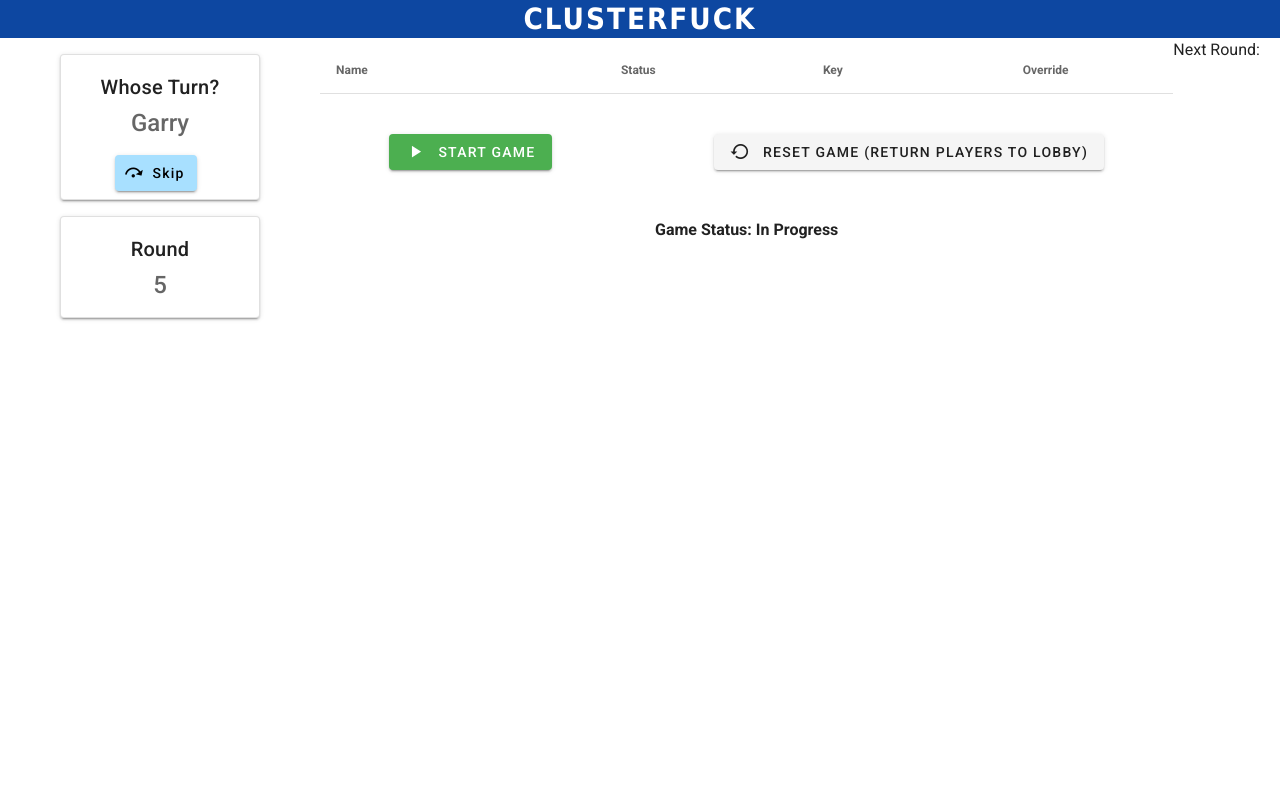
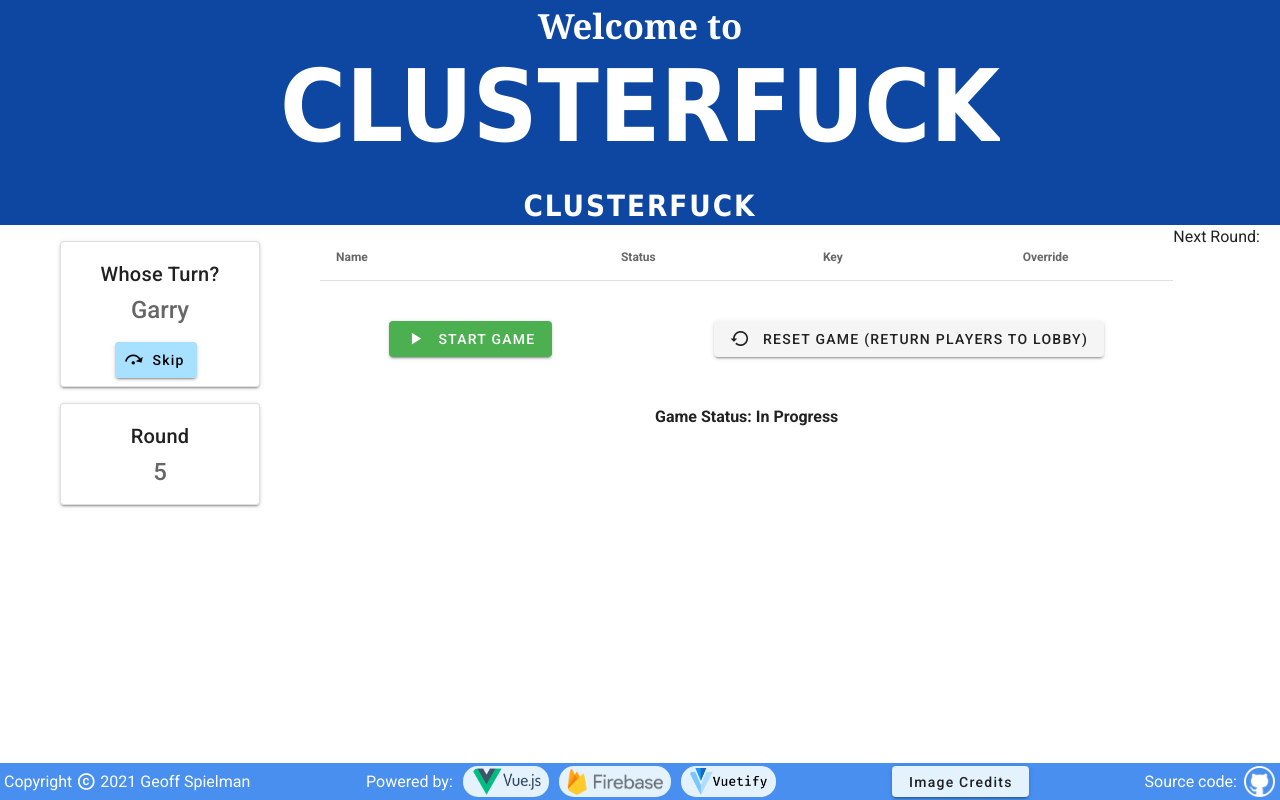
Before and after one commit to GeoffSpielman/BattleBlobs, a Vue app: page /Host in a window 1280 px wide. Built offline with nearby package versions, Linux system fonts and the light colour scheme.

Commit message:
Footer animations good, header animations partially working

```diff
--- a/src/App.vue
+++ b/src/App.vue
@@ -1,19 +1,37 @@
 <template>
   <v-app>
-    <v-main>
-      <router-view></router-view>
+    <v-main class="outermostDiv">
+      <the-header :startPageDisplay= "onStartPage"></the-header>
+      <div id="pageContainingDiv">
+        <router-view></router-view>
+      </div>
+      <the-footer :startPageDisplay= "onStartPage"></the-footer>
     </v-main>
   </v-app>
 </template>
 
 <script lang="ts">
 
-import { Component, Vue } from "vue-property-decorator";
+import { Component, Vue, Watch } from "vue-property-decorator";
+import {Route} from 'vue-router';
+import TheHeader from "@/components/TheHeader.vue";
+import TheFooter from "@/components/TheFooter.vue";
 
 @Component({
-  name: "App"
+  name: "App",
+  components: {
+    TheHeader,
+    TheFooter,
+  },
 })
 export default class App extends Vue {
+
+  onStartPage: boolean = true;
+
+  @Watch('$route', { immediate: true})
+   onRouteChange(newRoute: Route) {
+     this.onStartPage = (newRoute.name) === "Start" ? true : false;
+    }
 
   created(){
     this.$store.dispatch('playerStore/getFirebaseDatabase')
@@ -26,10 +44,19 @@ export default class App extends Vue {
 *{
   box-sizing: border-box;
 }
+
+.v-main__wrap{
+  display: flex;
+  flex-direction: column;
+}
 .outermostDiv {
   height: 100%;
   width: 100%;
   display: flex;
   flex-direction: column;
 }
+
+#pageContainingDiv{
+  flex-grow: 1;
+}
 </style>
--- /dev/null
+++ b/src/components/TheFooter.vue
@@ -0,0 +1,116 @@
+<template>
+  <transition name="footerTrans">
+    <v-footer
+      color="primary lighten-1"
+      padless
+      id="footerOutermost"
+      v-if="startPageDisplay"
+    >
+      <div id="copyrightDiv" class="footerDiv pl-1">
+        Copyright
+        <v-icon dense color="white" class="px-1"> mdi-copyright</v-icon> 2021
+        Geoff Spielman
+      </div>
+      <div id="poweredByDiv" class="footerDiv">
+        Powered by:
+        <a class="linkTag" href="https://vuejs.org/">
+          <img class="linkImage" src="@/assets/home/vue_js_logo.png" /><img />
+        </a>
+        <a class="linkTag" href="https://firebase.google.com/">
+          <img class="linkImage" src="@/assets/home/firebase_logo.png" /><img />
+        </a>
+        <a class="linkTag" href="https://vuetifyjs.com/en/">
+          <img class="linkImage" src="@/assets/home/vuetify_logo.png" /><img />
+        </a>
+      </div>
+      <div id="imageCreditsDiv" class="footerDiv">
+        <v-btn
+          dense
+          color="#e3f2fd"
+          class="text-none"
+          height="31px"
+          @click="imageCreditsBtnClicked()"
+        >
+          Image Credits
+        </v-btn>
+      </div>
+      <div id="sourceCodeDiv" class="footerDiv">
+        Source code:
+        <a class="linkTag" href="https://github.com/GeoffSpielman/BattleBlobs">
+          <img id="githubImage" src="@/assets/home/github_logo.png" /><img />
+        </a>
+      </div>
+    </v-footer>
+  </transition>
+</template>
+
+<script lang="ts">
+import { Component, Prop, Vue } from "vue-property-decorator";
+
+@Component({})
+export default class HomeFooter extends Vue {
+  @Prop({ required: true, type: Boolean })
+  readonly startPageDisplay: boolean = true;
+
+  imageCreditsBtnClicked() {
+    this.$router.push("/imageCredits");
+  }
+}
+</script>
+
+<style scoped>
+#footerOutermost {
+  justify-content: space-between;
+  height: 37px;
+}
+.footerDiv {
+  color: white;
+  display: flex;
+  align-items: center;
+}
+
+.linkTag {
+  display: flex;
+  align-items: center;
+  justify-content: center;
+}
+.linkImage {
+  height: 31px;
+  border-radius: 15px;
+  background-color: #e3f2fd;
+  padding: 2px 8px;
+  margin: 3px 0px 3px 10px;
+}
+
+.linkImage:hover {
+  background-color: white;
+}
+
+#githubImage {
+  height: 31px;
+  margin: 3px 5px 3px 7px;
+}
+
+#githubImage:hover {
+  background-color: #64b5f6;
+}
+
+/* tranisitons */
+.footerTrans-enter{
+  height: 0px !important;
+}
+
+.footerTrans-enter-active{
+  height: 37px;
+  transition: height 0.5s !important;
+}
+
+.footerTrans-leave-active{
+  transition: height 0.5s ease-in;
+  height: 0px !important;
+}
+
+.footerTrans-leave-to{
+  height: 0px !important;
+}
+</style>
--- a/src/components/TheHeader.vue
+++ b/src/components/TheHeader.vue
@@ -1,42 +1,140 @@
 <template>
-  <transition name="headerShrink" appear>
-    <v-container id="headerDiv"> CLUSTERFUCK </v-container>
-  </transition>
+  <div id="headerOuterDiv" :class="{largeHeader: largeHeader, smallHeader: smallHeader}">
+    <transition name="welcomeFade" appear>
+    <h2 id="welcomeDiv" :class="{largeWelcome: largeHeader, smallWelcome: smallHeader}">Welcome to</h2>
+    </transition>
+    <transition name="titleGrow" appear>
+      <h1 id="titleDiv" :class="{largeTitle: largeHeader, smallTitle: smallHeader}">CLUSTERFUCK</h1>
+    </transition>
+  </div>
 </template>
 
+<script lang="ts">
+import { Component, Prop, Vue } from "vue-property-decorator";
+
+@Component({
+  name: "HomeTitle",
+})
+export default class HomeTitle extends Vue {
+  @Prop({required: true, type: Boolean}) readonly startPageDisplay: boolean = true;
+
+  get largeHeader(): boolean {
+    return this.startPageDisplay;
+  }
+
+  get smallHeader(): boolean {
+    return !this.startPageDisplay;
+  }
+
+}
+</script>
+
 <style scoped>
-#headerDiv {
-  text-align: center;
-  font-size: 22pt;
-  font-family: Copperplate Gothic, Tahoma, sans-serif;
-  font-weight: bold;
-  letter-spacing: 2px;
-
+#headerOuterDiv {
+  display: flex;
+  align-items: center;
+  flex-direction: column;
   background-color: #0d47a1;
   color: white;
+  transition: all 0.75s ease-out;
+}
+.largeHeader {
+  height: 187px;
 
-  margin: -2px 0px 0px 0px;
-  padding: 0px;
-  max-width: 100%;
-  width: 100%;
+}
+.smallHeader{
   height: 40px;
+}
+
+#welcomeDiv {
+  font-size: 26pt;
+  font-family: Georgia, Helvetica, Tahoma, Geneva, sans-serif;
+  transition: height 0.75s ease-out;
+  /*.
+  transition: height 0.75s ease-out;
+  transition: margin-top 0.75s ease-out;
+  transition: transform 0.75s ease-out;
+  */
+}
+.largeWelcome {
+  /*
+  transform: translateY(0px);
+  margin-top: 15px;
+  */
+  height: 52px;
+}
+.smallWelcome{
+  /*
+  transform: translateY(-50px);
+  margin-top: 0px;
+  */
+  height: 0px;
+}
+
+#titleDiv {
+  text-align: center;
+  overflow: hidden;
+  font-family: Copperplate Gothic, Tahoma, sans-serif;
+  transition: all 0.75s ease-out;
+}
+.largeTitle{
+  font-size: 100px;
+  margin-top: -20px;
+  letter-spacing: normal;
+}
+.smallTitle{
+  font-size: 22pt;
+}
+
+/* tranisitons */
+
+.welcomeFade-enter{
+  opacity: 0;
+}
+
+.welcomeFade-enter-active{
+  transition: opacity 2.5s;
+  transition-delay: 0.1s;
+}
+
+.welcomeFade-leave-active{
+  transition: transform 2s;
+  transform: translateY(50px) !important;
+}
+
+.welcomeFade-leave-to{
+  transform: translateY(50px) !important;
+}
+
+
+.titleGrow-enter{
+  width: 0px !important;
+}
+
+.titleGrow-enter-active {
+  transition-delay: 1s !important;
+  transition: width 2.5s ease-out;
+  width: 855px;
+}
 
 
 
-
-
+.headerTrans-enter{
+  height: 40px !important;
 }
 
-.headerShrink-enter{
-  height: 180px !important;
-  font-size: 87px !important;
-  padding: 55px 0px 0px 0px !important;
-  letter-spacing: normal !important;
-  margin-top: 0px !important;
+.headerTrans-enter-active{
+  height: 187px !important;
+  transition: height 0.75s !important;
 }
 
-.headerShrink-enter-active{
-  transition: all 1s;
+.headerTrans-leave-active{
+  transition: height 0.5s ease-in;
+  height: 0px !important;
+}
+
+.headerTrans-leave-to{
+  height: 0px !important;
 }
 
 </style>
--- /dev/null
+++ b/src/components/tempHeader.vue
@@ -0,0 +1,42 @@
+<template>
+  <transition name="headerShrink" appear>
+    <v-container id="headerDiv"> CLUSTERFUCK </v-container>
+  </transition>
+</template>
+
+<style scoped>
+#headerDiv {
+  text-align: center;
+  font-size: 22pt;
+  font-family: Copperplate Gothic, Tahoma, sans-serif;
+  font-weight: bold;
+  letter-spacing: 2px;
+
+  background-color: #0d47a1;
+  color: white;
+
+  margin: -2px 0px 0px 0px;
+  padding: 0px;
+  max-width: 100%;
+  width: 100%;
+  height: 40px;
+
+
+
+
+
+}
+
+.headerShrink-enter{
+  height: 180px !important;
+  font-size: 87px !important;
+  padding: 55px 0px 0px 0px !important;
+  letter-spacing: normal !important;
+  margin-top: 0px !important;
+}
+
+.headerShrink-enter-active{
+  transition: all 1s;
+}
+
+</style>
--- a/src/pages/Host.vue
+++ b/src/pages/Host.vue
@@ -75,7 +75,7 @@
 
 <script lang="ts">
 import { Component, Vue } from "vue-property-decorator";
-import TheHeader from "@/components/TheHeader.vue";
+import TheHeader from "@/components/tempHeader.vue";
 
 import { PlayerEntry } from "@/models/interfaces";
 
--- a/src/pages/ImageCredits.vue
+++ b/src/pages/ImageCredits.vue
@@ -1,6 +1,5 @@
 <template>
   <div class="outermostDiv">
-    <the-header></the-header>
     <v-container style="width: 75%" class="mt-6">
       <v-row>
         <v-col v-for="image in images" :key="image.path" cols="4">
@@ -17,7 +16,7 @@
 
 <script lang="ts">
 import { Component, Vue } from "vue-property-decorator";
-import TheHeader from "@/components/TheHeader.vue";
+import TheHeader from "@/components/tempHeader.vue";
 
 @Component({
   components: { TheHeader },
--- a/src/pages/Lobby.vue
+++ b/src/pages/Lobby.vue
@@ -1,6 +1,5 @@
 <template>
   <div class="outermostDiv">
-    <the-header></the-header>
     <h1 id="lobbyHeader"> Lobby: </h1>
     <v-container style="width: 75%">
       <v-row no-gutters>
@@ -27,10 +26,8 @@
 
 <script lang="ts">
 import { Component, Vue } from "vue-property-decorator";
-import TheHeader from "@/components/TheHeader.vue";
 
 @Component({
-  components: { TheHeader },
   name: "Lobby",
 })
 export default class Lobby extends Vue {
--- a/src/pages/Start.vue
+++ b/src/pages/Start.vue
@@ -1,6 +1,5 @@
 <template>
   <div class="outermostDiv">
-    <home-title></home-title>
     <div id="buttonsRow">
       <transition-group name="buttonsFade" appear>
         <v-btn key="instructionsBtn" @click="changePage('/instructions')" x-large color="primary" class="mx-10 px-5" elevation="7"
@@ -12,21 +11,14 @@
         >
       </transition-group>
     </div>
-    <home-footer></home-footer>
   </div>
 </template>
 
 
 <script lang="ts">
 import { Component, Vue } from "vue-property-decorator";
-import HomeTitle from "@/components/HomeTitle.vue";
-import HomeFooter from "@/components/HomeFooter.vue";
 
 @Component({
-  components: {
-    HomeFooter,
-    HomeTitle,
-  },
 })
 export default class Home extends Vue {
 
--- a/src/router/index.ts
+++ b/src/router/index.ts
@@ -15,7 +15,7 @@ Vue.use(VueRouter)
 const routes: Array<RouteConfig> = [
   {
     path: '/',
-    name: 'Home',
+    name: 'Start',
     component: StartPage
   },
   {
```
Also changed, not shown: src/components/HomeFooter.vue (deleted, +0 -88 lines), src/components/HomeTitle.vue (deleted, +0 -81 lines).
